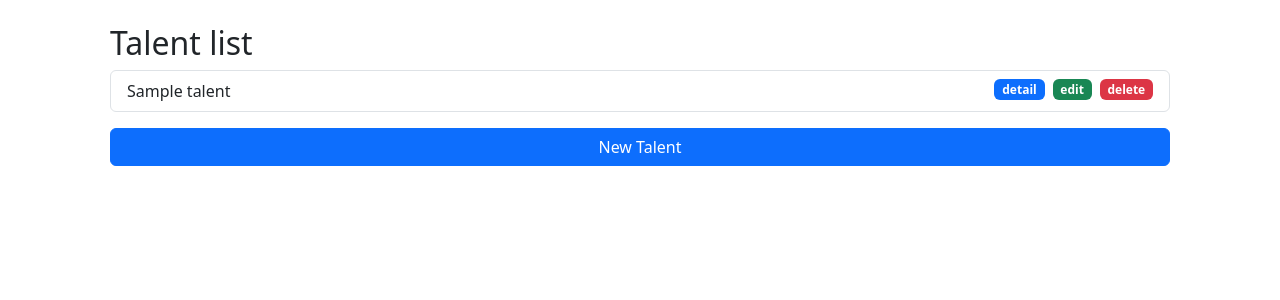
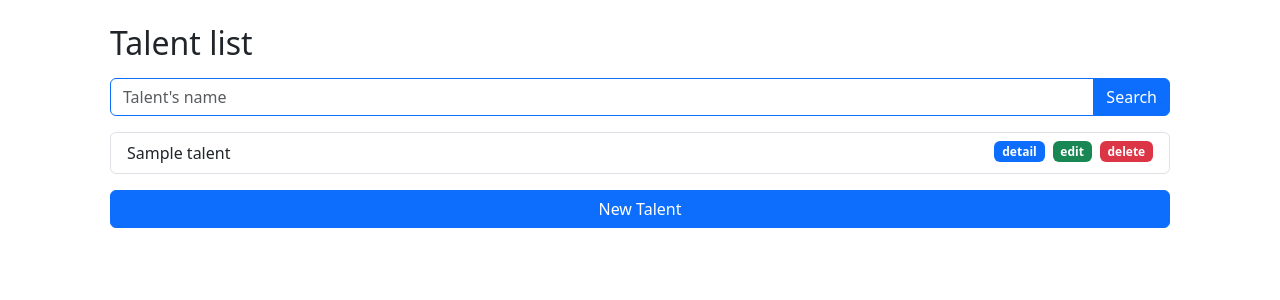
Before and after one commit to saandhikaa/PHP-Exploration, a PHP site: the page made by mvc-application/app/views/talent/index.php in a window 1280 px wide. Shown: the part 56-356 px from the top of the page. Run offline with PHP 8.4, Linux system fonts and the light colour scheme; the template is opened without the code that fills it: most values are stand-ins (such as "Sample title", 1, 10 or a date in 2020); some libraries are stand-ins or nearby versions.

Commit message:
add search form

```diff
--- a/mvc-application/app/views/talent/index.php
+++ b/mvc-application/app/views/talent/index.php
@@ -1,7 +1,13 @@
 <div class="row mx-3 my-4">
-    <h2>Talent list</h2>
+    <h2 class="mb-3">Talent list</h2>
     <div class="d-grid">
         <?php Flasher::flash() ?>
+
+        <form action="<?= BASEURL ?>/talent/search" class="input-group mb-3">
+            <input type="text" class="form-control border border-primary" placeholder="Talent's name">
+            <button class="btn btn-primary" type="submit" id="">Search</button>
+        </form>
+
         <ul class="list-group">
             <?php foreach ($data['talent'] as $talent): ?>
                 <li class="list-group-item">
```
